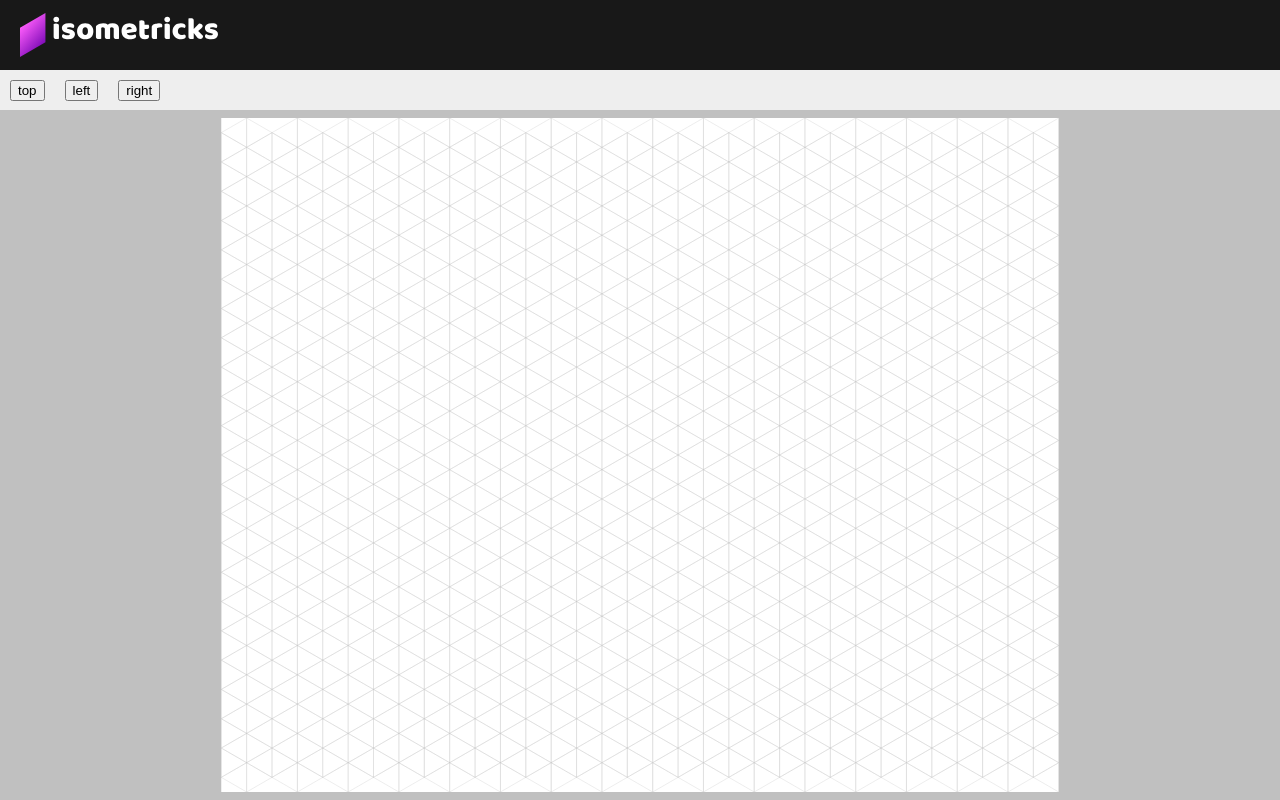
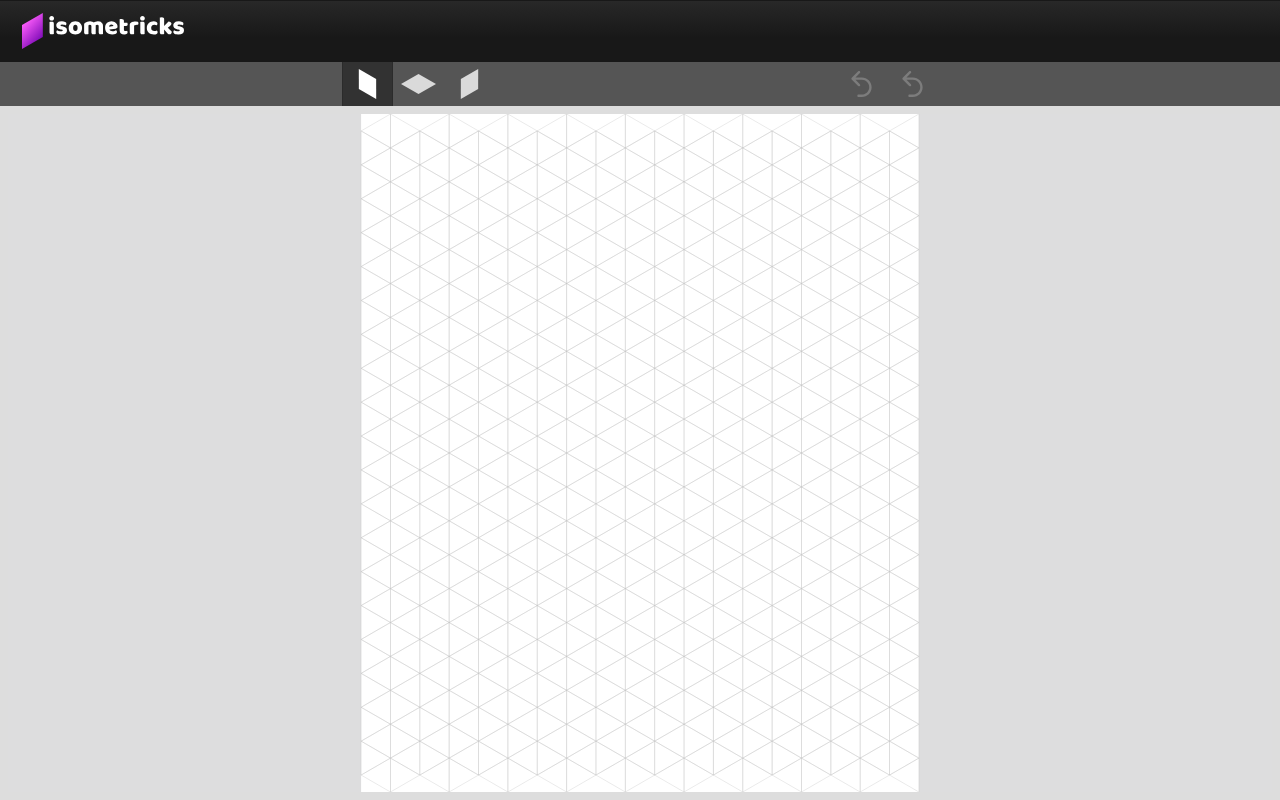
Before and after one commit to NicolasLetellier/isometricks, a React (Create React App) app: page / in a window 1280 px wide. Built offline with nearby package versions, Linux system fonts and the light colour scheme.

Commit message:
style header and toolbar

```diff
--- a/src/App.css
+++ b/src/App.css
@@ -4,11 +4,12 @@
 }
 
 .App-header {
-  background-color: #181818;
-  height: 70px;
+  background: linear-gradient(0deg, #181818 40%, #282828);
+  height: 61px;
+  border-top: 1px solid #181818;
 }
 
 .App-logo {
-  height: 44px;
-  margin: 13px 0 0 20px;
+  height: 36px;
+  margin: 12px 0 0 22px;
 }
--- a/src/editor/Editor.css
+++ b/src/editor/Editor.css
@@ -1,5 +1,4 @@
 
 .Editor {
-  height: calc(100vh - 70px);
-  background-color: #EEEEEE;
+  height: calc(100vh - 62px);
 }
--- a/src/editor/Editor.js
+++ b/src/editor/Editor.js
@@ -11,13 +11,13 @@ import './Editor.css';
 // to start before having grid size selector,
 // indicated in triangles
 const FIXED_GRID_DIMENSIONS = {
-  width: 33,
-  height: 45
+  width: 19,
+  height: 39
 };
 
 function Editor() {
   // const [gridDimensionsInTriangles, setGridDimensionsInTriangles] = useState(FIXED_GRID_DIMENSIONS);
-  const [activeFace, setActiveFace] = useState(null);
+  const [activeFace, setActiveFace] = useState('left');
   // history array of polygon stacks
   // polygon stack: array of polygon objects to be draw
   const [stacksHistory, setStacksHistory] = useState([[]]);
@@ -136,6 +136,7 @@ function Editor() {
   return (
     <div className="Editor">
       <Toolbar
+        activeFace={activeFace}
         setActiveFace={setActiveFace}
         backwardInHistory={backwardInHistoryProp()}
         forwardInHistory={forwardInHistoryProp()}
--- a/src/editor/frame/Frame.css
+++ b/src/editor/frame/Frame.css
@@ -1,12 +1,12 @@
 
 .Frame {
-  height: calc(100vh - 110px);
+  height: calc(100vh - 106px);
   box-sizing: border-box;
-  border: 8px solid silver;
+  border: 8px solid #dddddd;
 }
 
 .Frame-svg {
   height: 100%;
   width: 100%;
-  background-color: silver;
+  background-color: #ddddde;
 }
--- a/src/editor/toolbar/Toolbar.css
+++ b/src/editor/toolbar/Toolbar.css
@@ -2,14 +2,76 @@
 .Toolbar {
   font-size: 1em;
   box-sizing: border-box;
-  height: 40px;
+  height: 44px;
+  background-color: #555555;
+  display: flex;
+  flex-wrap: wrap;
+  justify-content: space-evenly;
 }
 
-.Toolbar-top, .Toolbar-left, .Toolbar-right {
-  margin: 10px;
+.Toolbar .left-buttons, .Toolbar .center-buttons, .Toolbar .right-buttons {
+  flex: 0 0 auto;
 }
 
-.Toolbar-top:hover, .Toolbar-left:hover, .Toolbar-right:hover {
-  background-color: silver;
+.Toolbar button {
+  border: none;
+  padding: 7px;
+  margin: 0;
+  box-sizing: border-box;
+  height: 44px;
+  width: 51px; /* to harmonize width with button.top */
+  background-color: transparent;
+  border-left: 1px solid #555555;
+  border-right: 1px solid #555555;
+}
+
+.Toolbar button.top {
+  /* button width for top face is limiting/defining svg size, when
+  for left and right it's the button height. Here width calculated
+  for same face size when height is 44px */
+  width: 51px;
+}
+
+.Toolbar .backward, .Toolbar .forward {
+  padding: 9px;
+}
+
+.Toolbar button:focus {
+  outline: none;
+}
+
+.Toolbar button:hover {
   cursor: pointer;
 }
+
+.Toolbar button:hover polygon, .Toolbar button:hover path {
+  fill: #ffffff;
+}
+
+.Toolbar button.active {
+  background-color: #323232;
+  border-left: 1px solid #2b2b2b;
+  border-right: 1px solid #2b2b2b;
+}
+
+.Toolbar button.active polygon, .Toolbar button.active path {
+  fill: #ffffff;
+}
+
+.Toolbar button:disabled {
+  cursor: not-allowed;
+}
+
+.Toolbar button:disabled polygon, .Toolbar button:disabled path {
+  fill: #7c7c7c;
+}
+
+.Toolbar svg, .Toolbar img {
+  height: 100%;
+  width: 100%;
+}
+
+.Toolbar polygon, .Toolbar path {
+  fill: #dadada;
+  stroke: none;
+}
--- a/src/editor/toolbar/Toolbar.js
+++ b/src/editor/toolbar/Toolbar.js
@@ -2,18 +2,85 @@
 import React from 'react';
 import './Toolbar.css';
 
-function Toolbar({ setActiveFace, backwardInHistory, forwardInHistory }) {
+function Toolbar({ activeFace, setActiveFace, backwardInHistory, forwardInHistory }) {
   return (
     <div className="Toolbar">
-      <button type="button" className="Toolbar-top" onClick={() => setActiveFace('top')}>top</button>
-      <button type="button" className="Toolbar-left" onClick={() => setActiveFace('left')}>left</button>
-      <button type="button" className="Toolbar-right" onClick={() => setActiveFace('right')}>right</button>
-      {backwardInHistory !== null && (
-        <button type="button" className="Toolbar-backward" onClick={backwardInHistory}>backward</button>
-      )}
-      {forwardInHistory !== null && (
-        <button type="button" className="Toolbar-forward" onClick={forwardInHistory}>forward</button>
-      )}
+      {/* <div className="left-buttons">
+      </div> */}
+      <div className="center-buttons">
+        <button
+          type="button"
+          className={`left ${activeFace === 'left' && 'active'}`}
+          onClick={() => setActiveFace('left')}
+        >
+          <svg
+            viewBox="0 0 0.8660 1.5"
+          >
+            <polygon
+              points="0,0 0.8660,0.5 0.8660,1.5 0,1"
+            >
+            </polygon>
+          </svg>
+        </button>
+        <button
+          type="button"
+          className={`top ${activeFace === 'top' && 'active'}`}
+          onClick={() => setActiveFace('top')}
+        >
+          <svg
+            viewBox="0 0 1.7321 1"
+          >
+            <polygon
+              points="0.8660,0 1.7321,0.5 0.8660,1 0,0.5"
+            >
+            </polygon>
+          </svg>
+        </button>
+        <button
+          type="button"
+          className={`right ${activeFace === 'right' && 'active'}`}
+          onClick={() => setActiveFace('right')}
+        >
+          <svg
+            viewBox="0 0 0.8660 1.5"
+          >
+            <polygon
+              points="0.8660,0 0.8660,1 0,1.5 0,0.5"
+            >
+            </polygon>
+          </svg>
+        </button>
+      </div>
+      <div className="right-buttons">
+        <button
+          type="button"
+          className="backward"
+          disabled={backwardInHistory === null}
+          onClick={backwardInHistory}
+        >
+          <svg
+            viewBox="0 0 454.839 454.839"
+          >
+            <path
+              d="M404.908,283.853c0,94.282-76.71,170.986-170.986,170.986h-60.526c-10.03,0-18.158-8.127-18.158-18.157v-6.053c0-10.031,8.127-18.158,18.158-18.158h60.526c70.917,0,128.618-57.701,128.618-128.618c0-70.917-57.701-128.618-128.618-128.618H122.255l76.905,76.905c8.26,8.257,8.26,21.699,0,29.956c-8.015,8.009-21.964,7.997-29.961,0L56.137,149.031c-4.001-4.001-6.206-9.321-6.206-14.981c0-5.656,2.205-10.979,6.206-14.978L169.205,6.002c7.997-8.003,21.958-8.003,29.956,0c8.26,8.255,8.26,21.699,0,29.953l-76.905,76.911h111.666C328.198,112.866,404.908,189.573,404.908,283.853z"
+            />
+          </svg>
+        </button>
+        <button
+          type="button"
+          className="forward"
+          disabled={forwardInHistory === null}
+          onClick={forwardInHistory}
+        >
+          <svg
+            viewBox="0 0 454.839 454.839"
+          >
+            <path
+              d="M404.908,283.853c0,94.282-76.71,170.986-170.986,170.986h-60.526c-10.03,0-18.158-8.127-18.158-18.157v-6.053c0-10.031,8.127-18.158,18.158-18.158h60.526c70.917,0,128.618-57.701,128.618-128.618c0-70.917-57.701-128.618-128.618-128.618H122.255l76.905,76.905c8.26,8.257,8.26,21.699,0,29.956c-8.015,8.009-21.964,7.997-29.961,0L56.137,149.031c-4.001-4.001-6.206-9.321-6.206-14.981c0-5.656,2.205-10.979,6.206-14.978L169.205,6.002c7.997-8.003,21.958-8.003,29.956,0c8.26,8.255,8.26,21.699,0,29.953l-76.905,76.911h111.666C328.198,112.866,404.908,189.573,404.908,283.853z"
+            />
+          </svg>
+        </button>
+      </div>
     </div>
   );
 }
```
Also changed, not shown: 1 other file (tests, documents, lock files or other folders).
